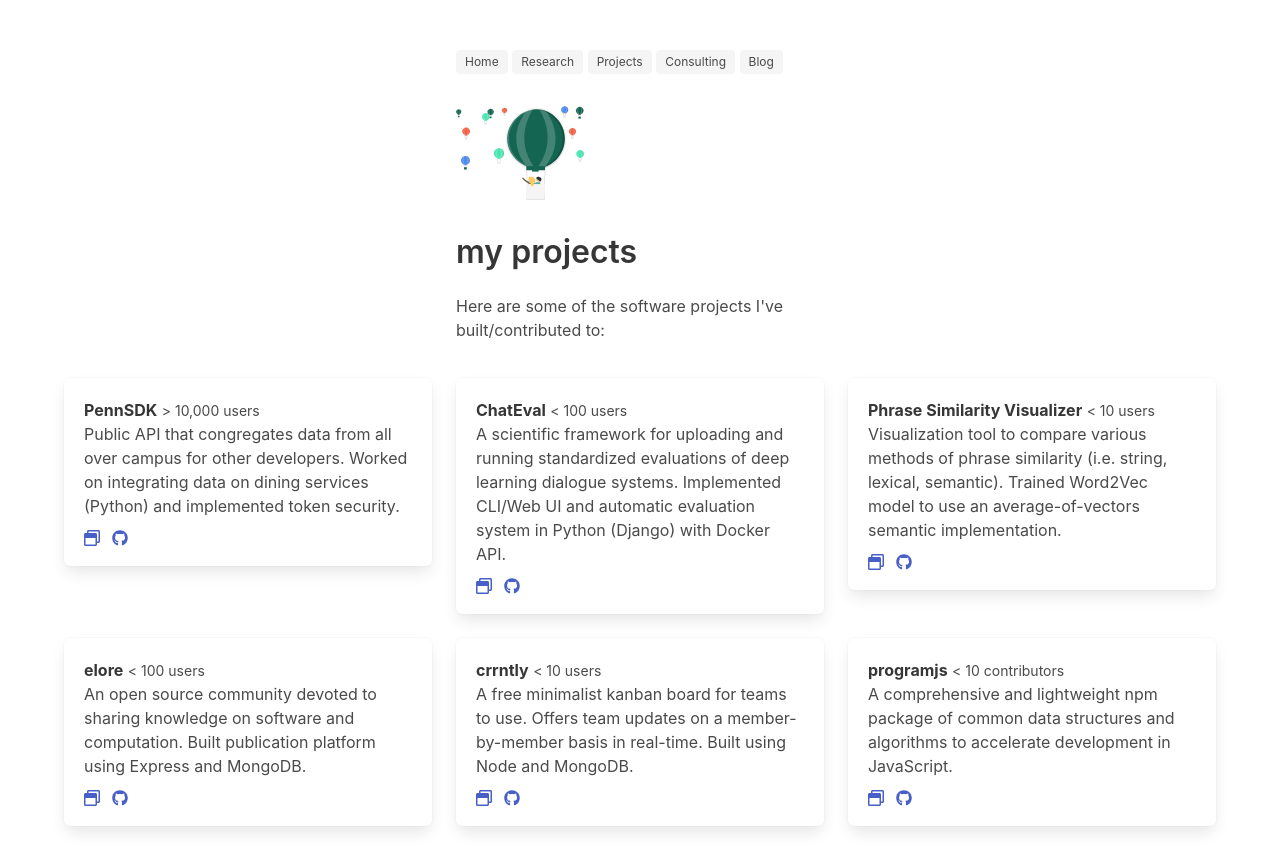
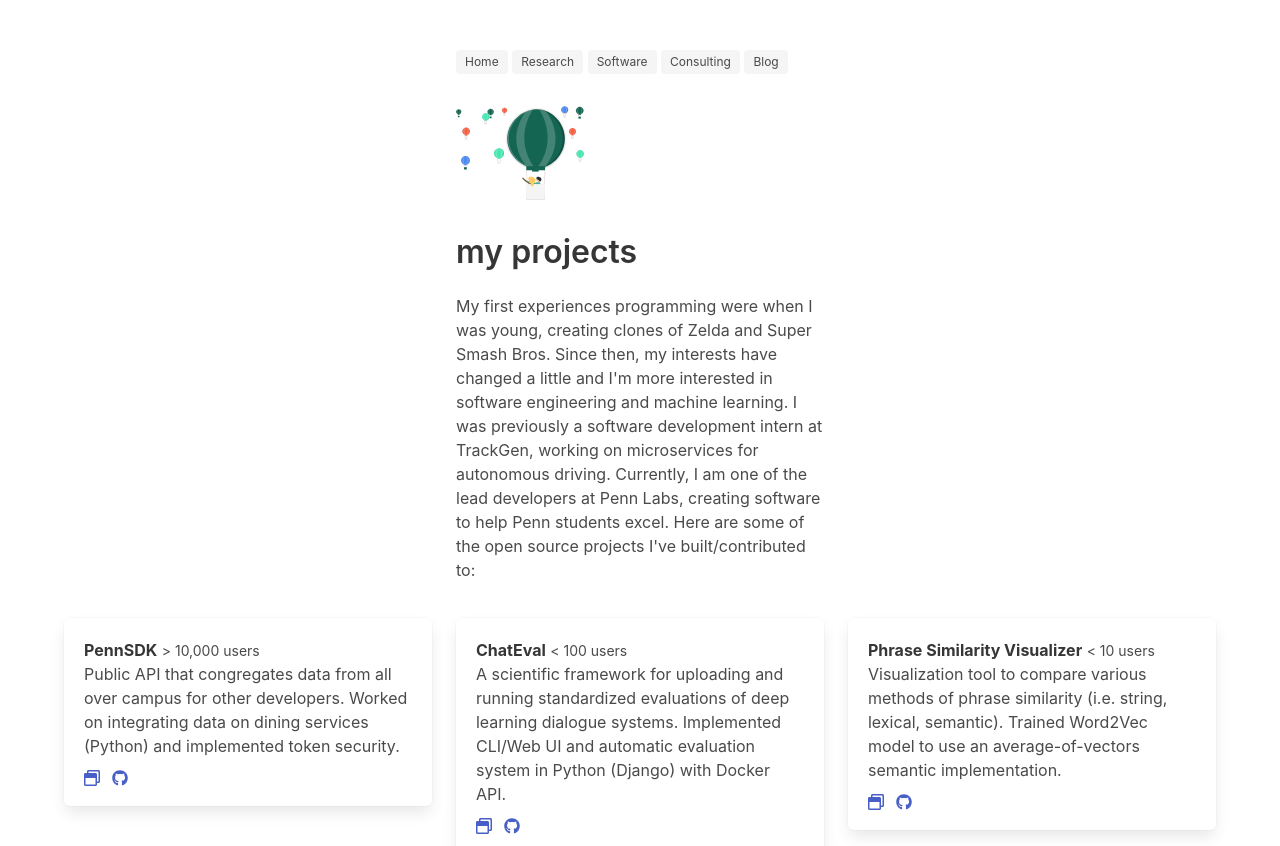
Before and after one commit to kirubarajan/old_site, a Django app: page /projects/ in a window 1280 px wide. Shown: the top 846 px of the page. Run offline with Django 3.2, Linux system fonts and the light colour scheme; data comes from the database, SQL or seed files in the repository; some libraries are stand-ins or nearby versions.

Commit message:
Rename projects page

```diff
--- a/about/templates/base.html
+++ b/about/templates/base.html
@@ -20,7 +20,7 @@
               <nav>
                 <a href="/"> <span class="tag is-light"> Home </span> </a>
                 <a href="/research"> <span class="tag is-light"> Research </span> </a>
-                <a href="/projects"> <span class="tag is-light"> Projects </span> </a>
+                <a href="/projects"> <span class="tag is-light"> Software </span> </a>
                 <a href="/consulting"> <span class="tag is-light"> Consulting </span> </a>
                 <a href="/blog"> <span class="tag is-light"> Blog </span> </a>
               </nav>
--- a/about/templates/projects.html
+++ b/about/templates/projects.html
@@ -12,7 +12,11 @@
           </figure>
           <h1 class="title"> my projects </h1>
           <p class="">
-            Here are some of the software projects I've built/contributed to:
+            My first experiences programming were when I was young, creating clones of Zelda and Super Smash Bros. Since then,
+            my interests have changed a little and I'm more interested in software engineering and machine learning. I was previously a software
+            development intern at TrackGen, working on microservices for autonomous driving. Currently, I am one of the lead developers at Penn Labs,
+            creating software to help Penn students excel.
+            Here are some of the open source projects I've built/contributed to:
             <br> <br>
         </div>
         <div class="column is-one-fourth"> </div>
```
